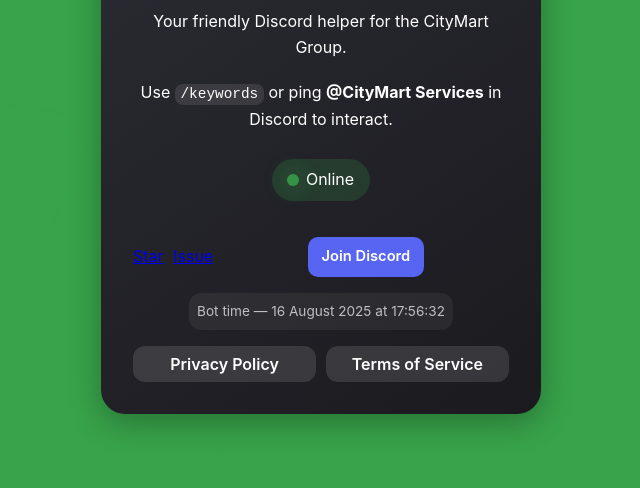
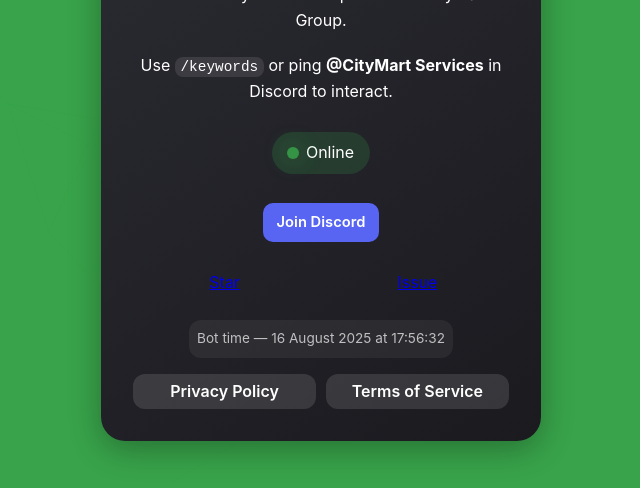
Before and after one commit to davevancauwenberghe/CityMart-Services, a website: page public/index.html in a window 1280 px wide. Shown: the part 312-800 px from the top of the page, without its empty margins (319-959 px from the left). Drawn offline with nearby package versions, Linux system fonts and the light colour scheme.

Commit message:
Updated join discord

```diff
--- a/public/index.html
+++ b/public/index.html
@@ -30,11 +30,12 @@
           <span>Online</span>
         </div>
 
+        <a class="discord-invite" href="https://discord.gg/vbCjaVjBeQ" target="_blank" rel="noopener noreferrer">Join Discord</a>
+
         <!-- Primary actions -->
         <div id="github-buttons">
           <a class="github-button" href="https://github.com/davevancauwenberghe/CityMart-Services" data-icon="octicon-star" data-size="large" data-show-count="true" target="_blank" rel="noopener noreferrer">Star</a>
           <a class="github-button" href="https://github.com/davevancauwenberghe/CityMart-Services/issues" data-icon="octicon-issue-opened" data-size="large" data-show-count="true" target="_blank" rel="noopener noreferrer">Issue</a>
-          <a class="discord-invite" href="https://discord.gg/vbCjaVjBeQ" target="_blank" rel="noopener noreferrer">Join Discord</a>
         </div>
 
         <!-- Timestamp -->
--- a/public/style.css
+++ b/public/style.css
@@ -159,12 +159,28 @@
     align-items: center;
   }
 }
-.github-button { border-radius: 10px; }
+#github-buttons {
+  margin-top: 1.25rem;
+  display: grid;
+  grid-template-columns: 1fr 1fr;
+  gap: .6rem;
+}
+
+.github-button {
+  border-radius: 10px;
+  text-align: center;
+  padding: 0.5rem 1rem;
+  width: 100%;
+}
+
 .discord-invite {
   background: var(--discord-blue); color: #fff;
   padding: .55em .9em; border-radius: 10px; font-weight: 600;
-  text-decoration: none; display: inline-flex; align-items: center; gap: 6px;
+  text-decoration: none; display: block; align-items: center; gap: 6px;
   font-size: .92rem; white-space: nowrap; border: none;
+   margin: 0.8rem auto 0;
+  width: fit-content;
+  text-align: center;
 }
 .discord-invite:hover { filter: brightness(1.06); }
 
```
